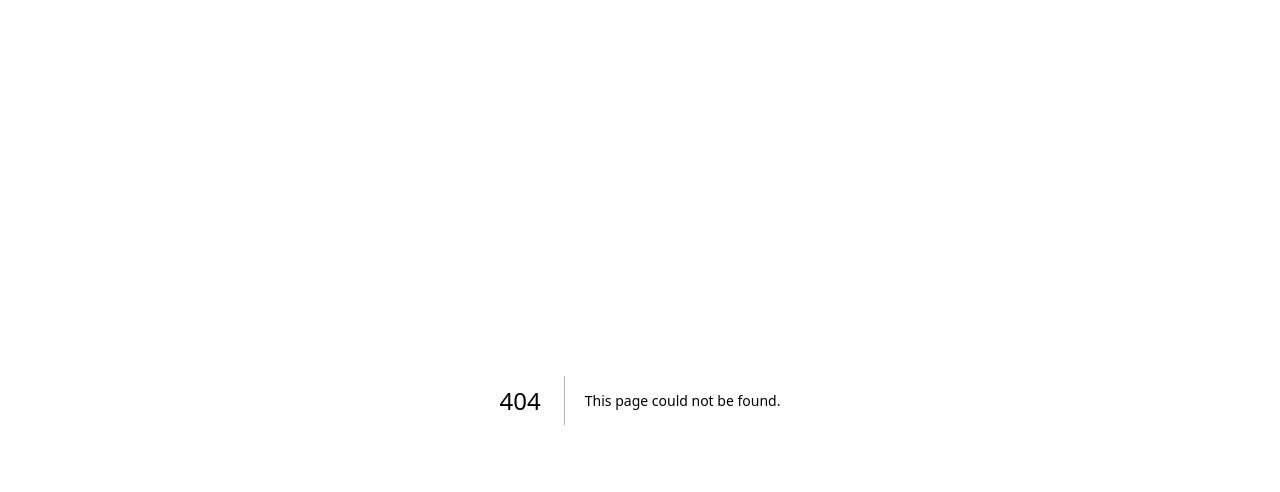
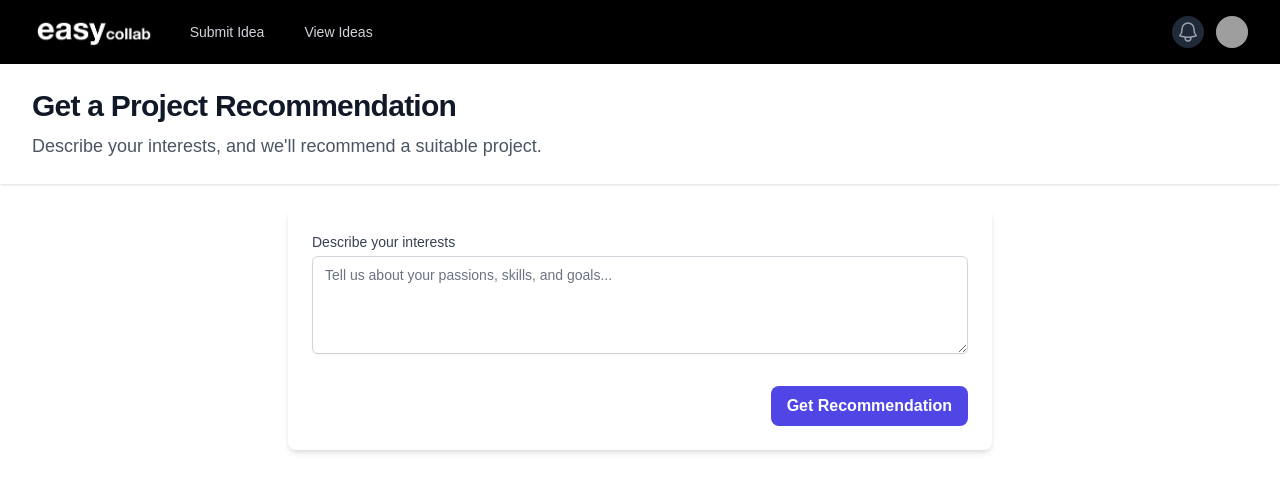
Before and after one commit to TonAldo48/easy-collab, a Next.js app: page /recommend1 in a window 1280 px wide. Before the commit this address had no page. Shown: the top 492 px of the page. Built offline with nearby package versions, Linux system fonts and the light colour scheme; grey boxes are pictures that could not be loaded.

Commit message:
old recommendation page

```diff
--- /dev/null
+++ b/src/app/recommend1/page.js
@@ -0,0 +1,133 @@
+"use client";
+import { useState } from "react";
+import Navbar from "../../components/navbar";
+
+export default function GetRecommendation() {
+  const [userInput, setUserInput] = useState("");
+  const [loading, setLoading] = useState(false);
+  const [recommendation, setRecommendation] = useState(null);
+  const [error, setError] = useState(null);
+
+  const handleSubmit = async (e) => {
+    e.preventDefault();
+    console.log("[DEBUG] Form submitted with user input:", userInput);
+
+    setLoading(true);
+    setError(null);
+    setRecommendation(null);
+
+    try {
+      console.log("[DEBUG] Sending request to process-recommendation API...");
+      const response = await fetch("/api", {
+        method: "POST",
+        headers: {
+          "Content-Type": "application/json",
+        },
+        body: JSON.stringify({ userInput }),
+      });
+
+      if (!response.ok) {
+        const text = await response.text(); // Capture raw response
+        console.error("[ERROR] API response error:", text);
+        throw new Error(
+          `API Error: ${response.status} - ${response.statusText}`
+        );
+      }
+
+      const data = await response.json();
+      console.log("[DEBUG] API response data:", data);
+      setRecommendation(data.recommended_project_id);
+    } catch (err) {
+      console.error("[ERROR] Failed to get recommendation:", err);
+      setError(
+        err.message || "Could not get a recommendation. Please try again later."
+      );
+    } finally {
+      console.log("[DEBUG] Request processing complete");
+      setLoading(false);
+    }
+  };
+
+  return (
+    <>
+      <div className="min-h-full">
+        {/* Navbar */}
+        <Navbar currentTab={"get-recommendation"} />
+
+        {/* Page Header */}
+        <header className="bg-white shadow">
+          <div className="mx-auto max-w-7xl px-4 py-6 sm:px-6 lg:px-8">
+            <h1 className="text-3xl font-bold tracking-tight text-gray-900">
+              Get a Project Recommendation
+            </h1>
+            <p className="mt-2 text-lg text-gray-600">
+              Describe your interests, and we'll recommend a suitable project.
+            </p>
+          </div>
+        </header>
+
+        {/* Main Content */}
+        <main>
+          <div className="mx-auto max-w-3xl px-4 py-6 sm:px-6 lg:px-8">
+            <form
+              onSubmit={handleSubmit}
+              className="space-y-8 bg-white p-6 shadow-md rounded-lg"
+            >
+              {/* User Input Field */}
+              <div>
+                <label
+                  htmlFor="userInput"
+                  className="block text-sm font-medium text-gray-700"
+                >
+                  Describe your interests
+                </label>
+                <div className="mt-1">
+                  <textarea
+                    id="userInput"
+                    name="userInput"
+                    rows={4}
+                    required
+                    value={userInput}
+                    onChange={(e) => setUserInput(e.target.value)}
+                    className="block w-full rounded-md border-gray-300 shadow-sm focus:border-indigo-500 focus:ring-indigo-500 sm:text-sm"
+                    placeholder="Tell us about your passions, skills, and goals..."
+                  />
+                </div>
+              </div>
+
+              {/* Submit Button */}
+              <div className="flex items-center justify-end">
+                <button
+                  type="submit"
+                  disabled={loading}
+                  className={`inline-flex items-center px-4 py-2 font-semibold rounded-lg focus:outline-none focus:ring-2 focus:ring-offset-2 ${
+                    loading
+                      ? "bg-indigo-400 cursor-not-allowed"
+                      : "bg-indigo-600 hover:bg-indigo-500 focus:ring-indigo-500 text-white"
+                  }`}
+                >
+                  {loading ? "Finding Recommendation..." : "Get Recommendation"}
+                </button>
+              </div>
+            </form>
+
+            {/* Recommendation Section */}
+            {recommendation && (
+              <div className="mt-8 p-6 bg-green-100 text-green-800 rounded-md shadow-md">
+                <h3 className="text-xl font-bold mb-2">Recommended Project ID:</h3>
+                <p className="text-lg font-semibold text-gray-900">{recommendation}</p>
+              </div>
+            )}
+
+            {/* Error Message */}
+            {error && (
+              <div className="mt-4 p-4 text-center bg-red-100 text-red-800 rounded-md">
+                {error}
+              </div>
+            )}
+          </div>
+        </main>
+      </div>
+    </>
+  );
+}
```
